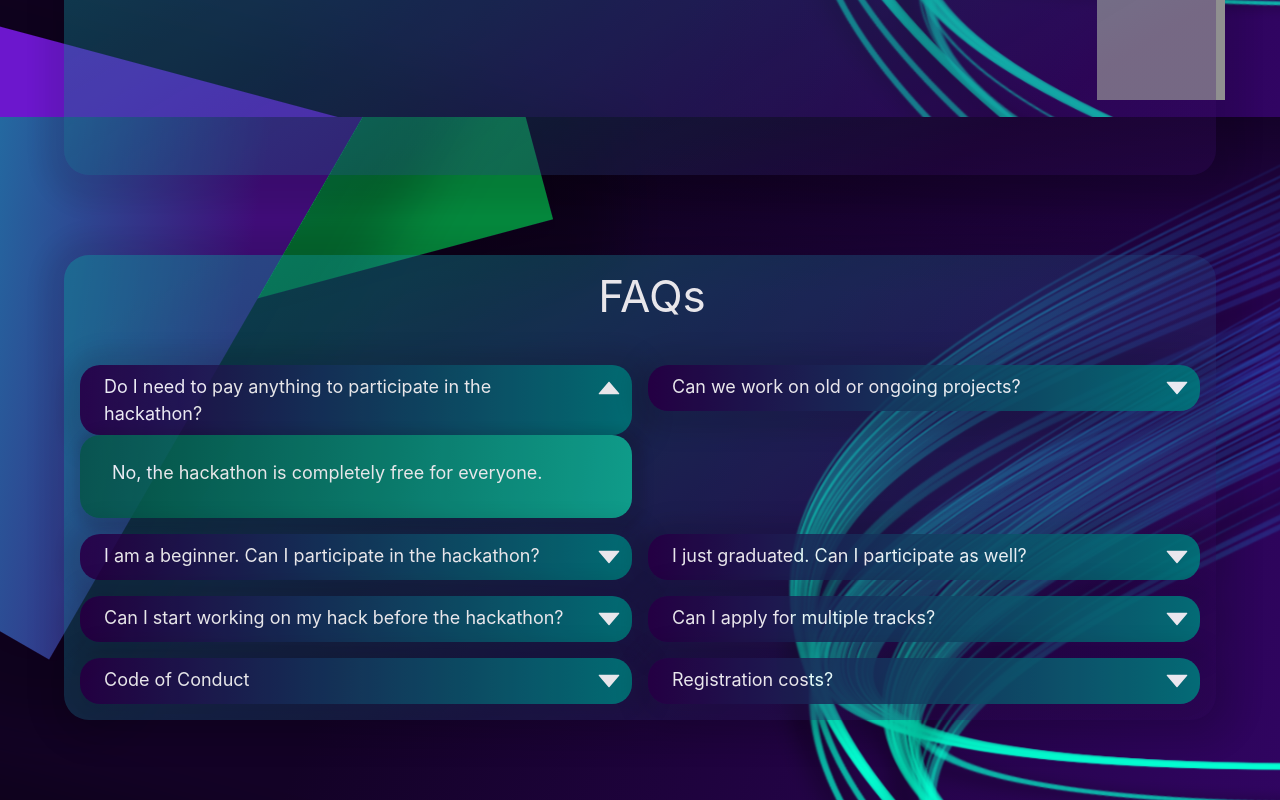
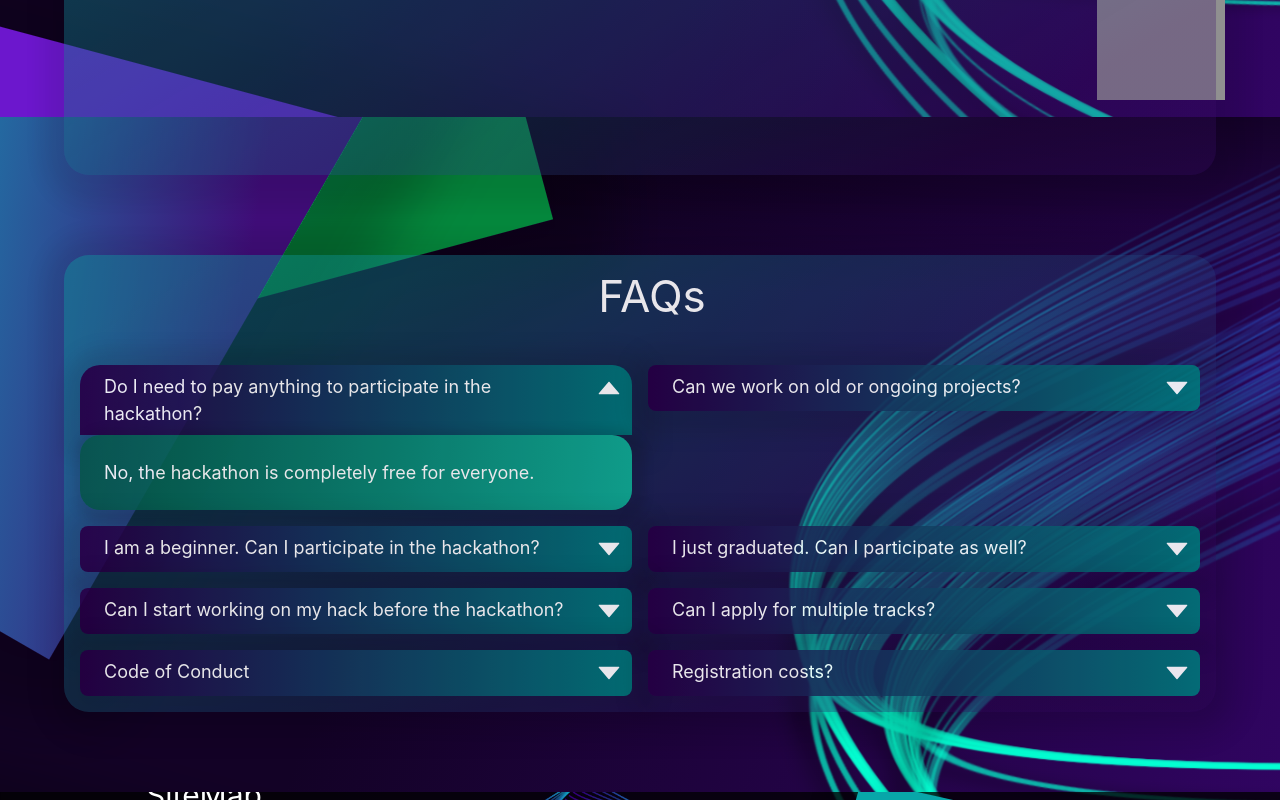
Before and after one commit to shirsho-roy/Hackodisha2022, a React (Create React App) app: page / in a window 1280 px wide. Both pictures are taken after a click on the button 609 px from the left and 4283 px from the top of the page. Shown: the part 3883-4683 px from the top of the page. Built offline with nearby package versions, Linux system fonts and the light colour scheme; grey boxes are pictures that could not be loaded.

Commit message:
FAQ updated

```diff
--- a/src/components/FAQ/Question.js
+++ b/src/components/FAQ/Question.js
@@ -1,17 +1,34 @@
-import React, { useState } from 'react';
-import { AiFillCaretDown, AiFillCaretUp } from 'react-icons/ai';
-import './faq.css'
+import React, { useState } from "react";
+import { AiFillCaretDown, AiFillCaretUp } from "react-icons/ai";
+import "./faq.css";
+
+const ApplyFAQCSS = {
+  faq: {
+    borderRadius: "8px",
+  },
+  faqActive: {
+    borderBottomLeftRadius: "0px",
+    borderBottomRightRadius: "0px",
+  },
+};
 const Question = ({ ques, ans }) => {
   const [showInfo, setShowInfo] = useState(false);
   return (
-    <article className='  w-full rounded-lg text-white '>
-      <header className='flex justify-between ques p-2 '>
-        <h4 className='flex justify-start pl-4'>{ques}</h4>
-        <button className='flex justify-end text-3xl' onClick={() => setShowInfo(!showInfo)}>
-          {showInfo ?  <AiFillCaretUp/> : <AiFillCaretDown />  }
+    <article className="  w-full rounded-sm text-white ">
+      <header
+        className="flex justify-between ques p-2"
+        onClick={() => setShowInfo(!showInfo)}
+        style={showInfo ? ApplyFAQCSS.faqActive : ApplyFAQCSS.faq}
+      >
+        <h4 className="flex justify-start pl-4">{ques}</h4>
+        <button
+          className="flex justify-end text-3xl"
+          onClick={() => setShowInfo(!showInfo)}
+        >
+          {showInfo ? <AiFillCaretUp /> : <AiFillCaretDown />}
         </button>
       </header>
-      {showInfo && <p className='w-full pt-6 ans p-8'>{ans}</p>}
+      {showInfo && <p className="w-full pt-6 ans p-6">{ans}</p>}
     </article>
   );
 };
```
